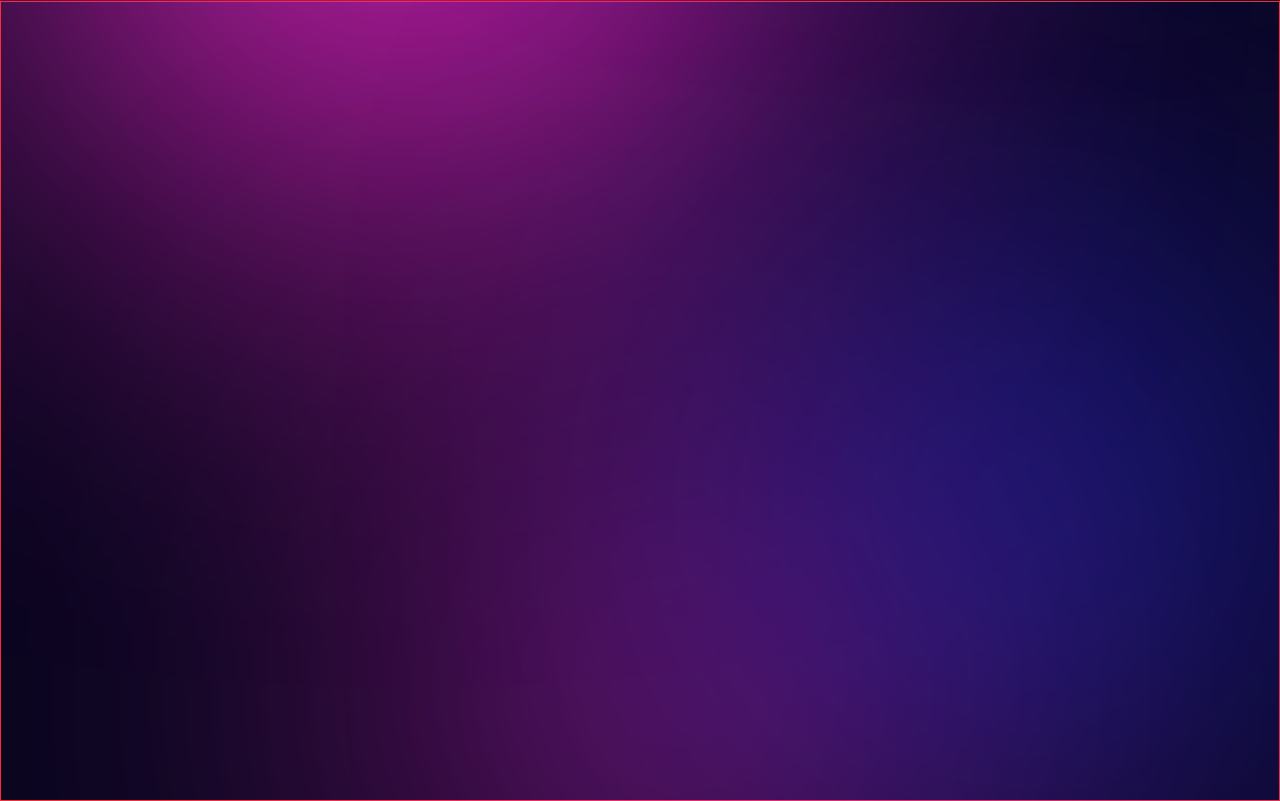
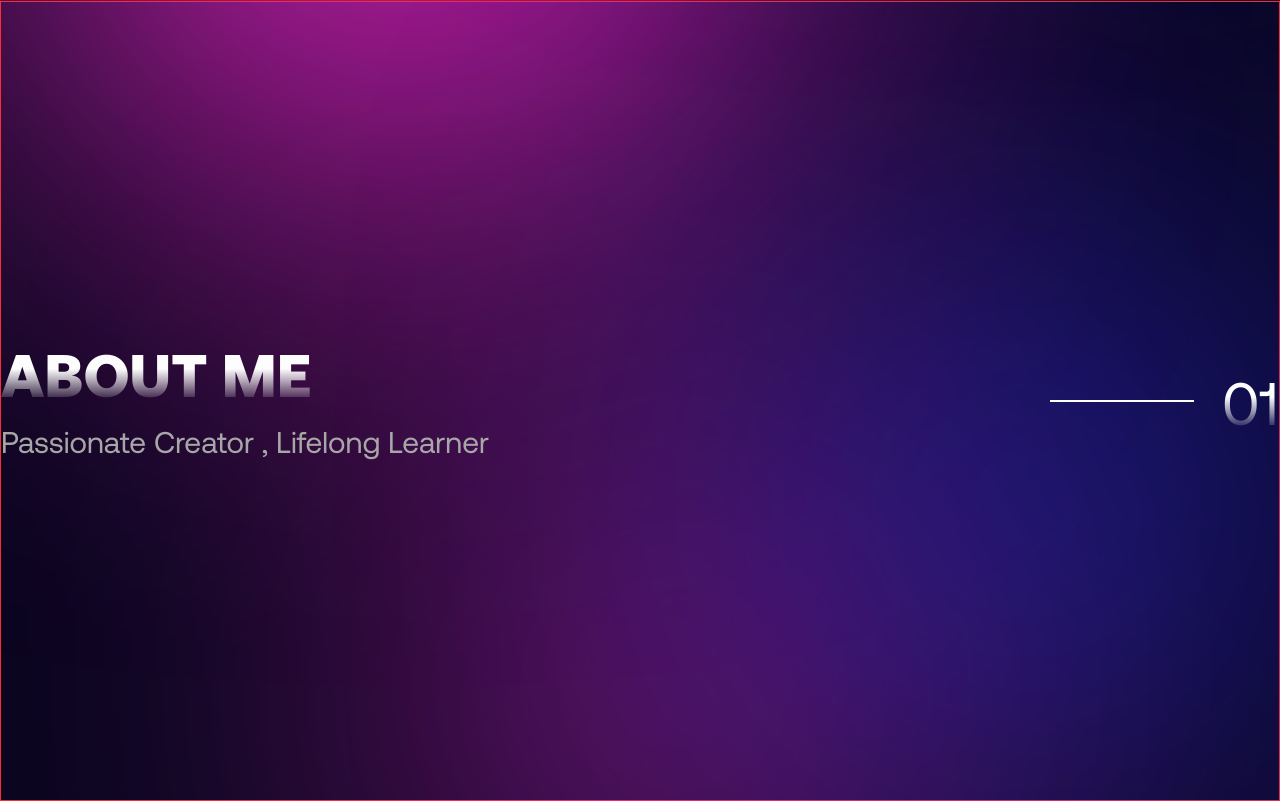
Before and after one commit to CodeWithDatt/Personal-3d-Portfolio, a React (Vite) app: page / in a window 1280 px wide. Shown: the part 799-1600 px from the top of the page. Built offline with nearby package versions, Linux system fonts and the light colour scheme.

Commit message:
Updated About section and updated portfolio

```diff
--- a/src/compononents/TitleHeader.jsx
+++ b/src/compononents/TitleHeader.jsx
@@ -1,7 +1,16 @@
 import React from "react";
 
 const TitleHeader = ({ title, text, number }) => {
-  return <div className="flex justify-between items-center"></div>;
+  return <div className="flex justify-between items-center">
+    <div className="">
+        <h1 className="gradient-title font-semibold md:text-6xl text-4xl uppercase">{title}</h1>
+        <p className="md:text-3xl md:mt-5">{text}</p>
+    </div>
+    <div className="md:flex hidden items-center gap-7">
+        <div className="w-36 border border-white-50"></div>
+        <p className="gradient-title text-6xl">{number}</p>
+    </div>
+  </div>;
 };
 
 export default TitleHeader;
--- a/src/sections/About.jsx
+++ b/src/sections/About.jsx
@@ -1,5 +1,6 @@
 import React from "react";
 import GradientSpheres from "../compononents/GradientSpheres";
+import TitleHeader from "../compononents/TitleHeader";
 
 const About = () => {
   return (
@@ -13,10 +14,10 @@ const About = () => {
       />
 
         <div className="container h-full w-full md:my-40 my-20 relative z-10">
-
+            <TitleHeader title={"About Me"} text={"Passionate Creator , Lifelong Learner"} number={"01"} />
         </div>
     </section>
-  );
+  )
 };
 
 export default About;
```
